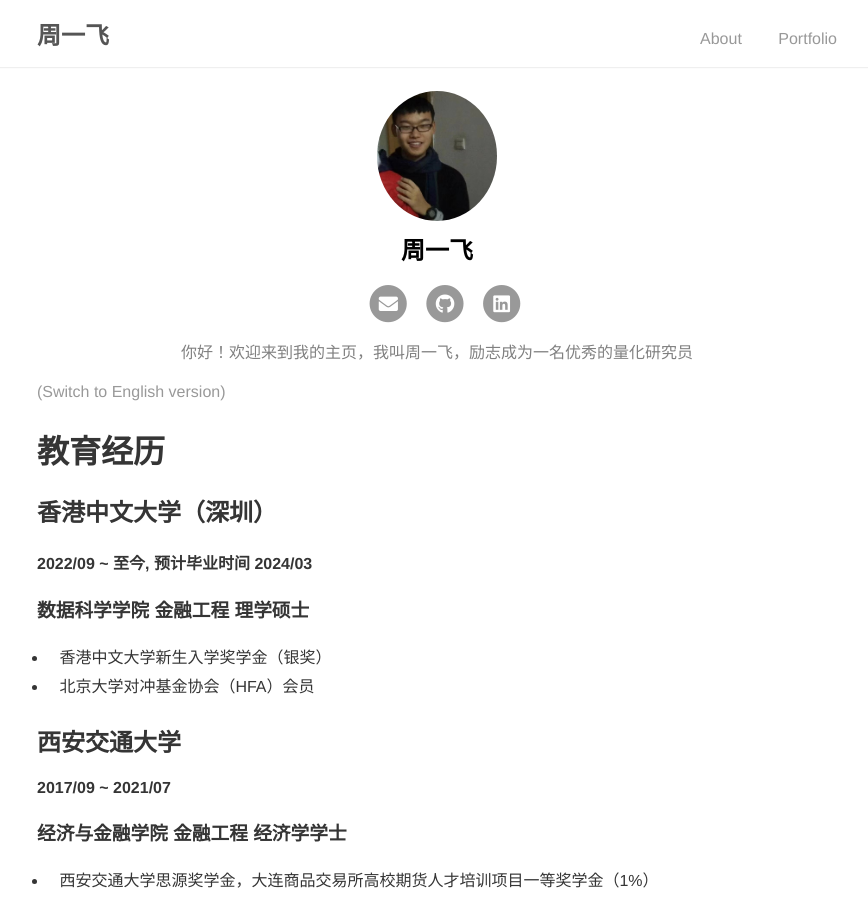
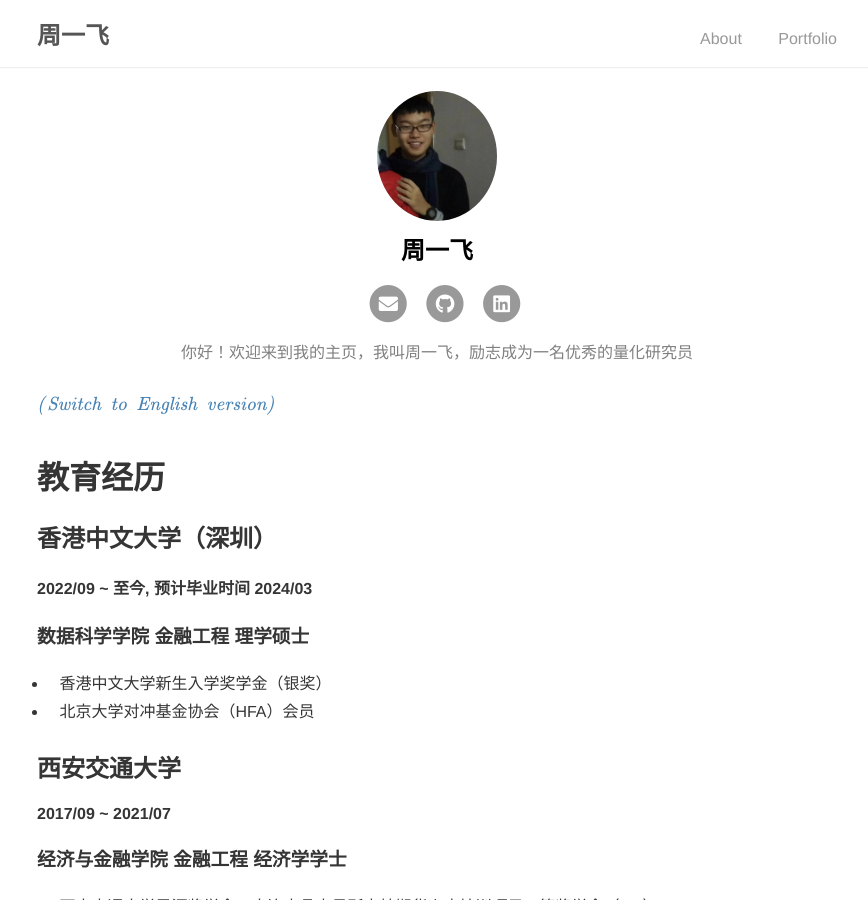
Before and after one commit to FynnZhou/MySiteCN, a Jekyll site: the page built from index.md, in a window 1280 px wide and 900 px high. Shown: the whole window, without its empty margins (203-1071 px from the left). Built offline with Jekyll 4.4.1, drawn with Linux system fonts in a browser that asks for light colours; formulas are drawn with MathJax 3; part of the change alters nothing that is shown.

Commit message:
增加LaTeX渲染

```diff
--- a/_includes/head.html
+++ b/_includes/head.html
@@ -35,4 +35,14 @@
   </script>
   {% endif %}
 
+<script type="text/x-mathjax-config">
+    MathJax.Hub.Config({
+        tex2jax: {
+        skipTags: ['script', 'noscript', 'style', 'textarea', 'pre'],
+        inlineMath: [['$','$']]
+        }
+    });
+</script>
+<script src="https://cdn.mathjax.org/mathjax/latest/MathJax.js?config=TeX-AMS-MML_HTMLorMML" type="text/javascript"></script>
+
 </head>
--- a/index.md
+++ b/index.md
@@ -1,7 +1,7 @@
 ---
 layout: about
 ---
-[(Switch to English version)](https://fynnzhou.github.io/MySiteEN/)
+[ $\it{\color{SteelBlue}{(Switch \enspace to \enspace English \enspace version)}}$](https://fynnzhou.github.io/MySiteEN/)
 
 # 教育经历
 
```
Also changed, not shown: 10 other files.
